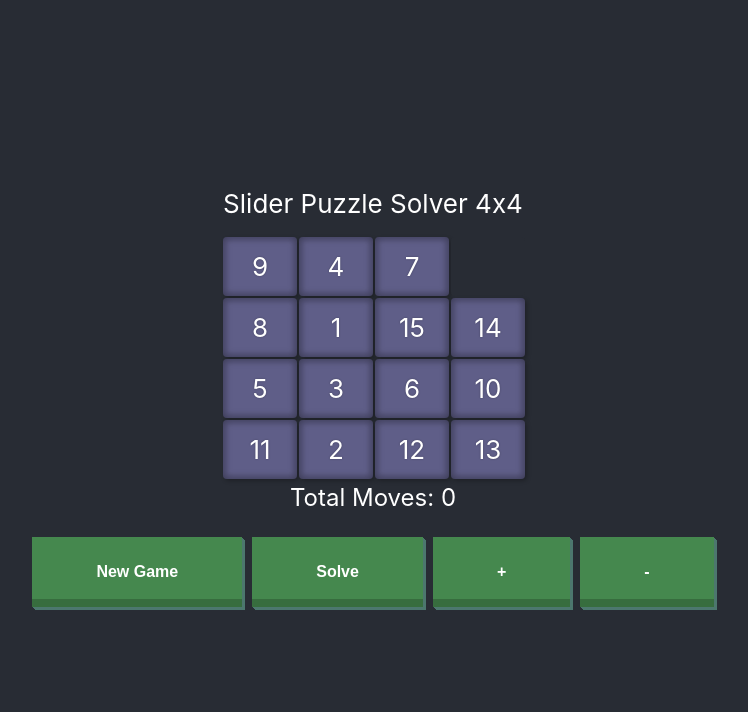
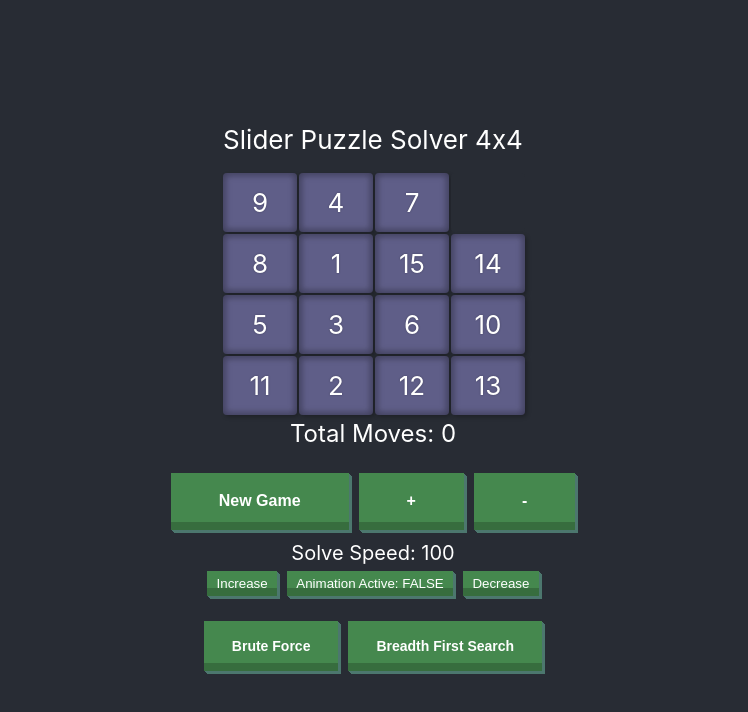
Before and after one commit to JoeyHentges/React-Sliding-Puzzle-Solver, a React (Create React App) app: page / in a window 1280 px wide. Shown: the top 712 px of the page, without its empty margins (267-1015 px from the left). Built offline with nearby package versions, Linux system fonts and the light colour scheme.

Commit message:
allow enabling/disabling animations and increasing/decreasing solve speed

```diff
--- a/src/SlidingPuzzle/Board/App.css
+++ b/src/SlidingPuzzle/Board/App.css
@@ -42,6 +42,10 @@ code {
   font-size: 24px;
 }
 
+.slider-msg-2 {
+  font-size: 20px;
+}
+
 .btn-new-game {
   margin-top: 20px;
 }
@@ -53,11 +57,34 @@ code {
   color: white;
   background: #45884e;
   border: none;
-  padding: 1.6em 4em;
+  padding: 1.2em 3em;
   transition: all 0.1s ease-out;
   box-shadow: inset 0 -8px 0 0 rgba(0, 0, 0, 0.2), 1px 1px 0 0 #4c776e,
     2px 2px 0 0 #4c776e, 3px 3px 0 0 #4c776e;
   margin: 5px;
+}
+.btn-new-game.smaller button {
+  font-size: 14px;
+  font-weight: 600;
+  padding: 1.2em 2em;
+  margin-top: 0px;
+}
+.btn-new-game.smaller-2 button {
+  font-size: 12px;
+  font-weight: 600;
+  padding: 1.2em 2em;
+  margin-top: 0px;
+}
+
+.speed-change-btn {
+  border: none;
+  color: white;
+  background: #45884e;
+  box-shadow: inset 0 -8px 0 0 rgba(0, 0, 0, 0.2), 1px 1px 0 0 #4c776e,
+    2px 2px 0 0 #4c776e, 3px 3px 0 0 #4c776e;
+  margin: 5px;
+  padding: 0.4em 0.7em;
+  transition: all 0.1s ease-out;
 }
 
 .btn-new-game button:hover {
--- a/src/SlidingPuzzle/Board/Puzzle.jsx
+++ b/src/SlidingPuzzle/Board/Puzzle.jsx
@@ -11,7 +11,10 @@ class Puzzle extends Component {
     this.state = {
       board,
       moves: 0,
-      isWin: checkBoard(board.getMatrix(), getFinalBoard(board.size))
+      isWin: checkBoard(board.getMatrix(), getFinalBoard(board.size)),
+      //animation true false - slows algorithm solving if true
+      animation: false,
+      animationSpeed: 100 // only matters if flase - if true, animation speed it fixed
     };
   }
 
@@ -84,7 +87,6 @@ class Puzzle extends Component {
     let message =
       (this.state.isWin ? 'Winner !!! ' : 'Total ') +
       `Moves: ${this.state.moves}`;
-
     return (
       <>
         Slider Puzzle Solver {this.state.board.size}x{this.state.board.size}
@@ -93,7 +95,6 @@ class Puzzle extends Component {
           <span className="slider-msg">{message}</span>
           <div className="btn-new-game">
             <button onClick={this.newGame}>New Game</button>
-            <button onClick={this.solve}>Solve</button>
             <button
               onClick={() => {
                 this.changeBoardSize(1);
@@ -109,6 +110,55 @@ class Puzzle extends Component {
               -
             </button>
           </div>
+          <span className="slider-msg-2">
+            Solve Speed: {this.state.animationSpeed}
+          </span>
+          <div>
+            <button
+              class="speed-change-btn"
+              onClick={() => {
+                this.setState(prevState => ({
+                  animationSpeed:
+                    prevState.animationSpeed >= 100
+                      ? prevState.animationSpeed < 10000
+                        ? prevState.animationSpeed + 100
+                        : prevState.animationSpeed
+                      : prevState.animationSpeed + 10
+                }));
+              }}
+            >
+              Increase
+            </button>
+            <button
+              class="speed-change-btn"
+              onClick={() => {
+                this.setState(prevState => ({
+                  animation: !prevState.animation
+                }));
+              }}
+            >
+              Animation Active: {this.state.animation.toString().toUpperCase()}
+            </button>
+            <button
+              class="speed-change-btn"
+              onClick={() => {
+                this.setState(prevState => ({
+                  animationSpeed:
+                    prevState.animationSpeed > 100
+                      ? prevState.animationSpeed - 100
+                      : prevState.animationSpeed > 10
+                      ? prevState.animationSpeed - 10
+                      : 10
+                }));
+              }}
+            >
+              Decrease
+            </button>
+          </div>
+          <div className="btn-new-game smaller">
+            <button onClick={this.solve}>Brute Force</button>
+            <button onClick={this.solve}>Breadth First Search</button>
+          </div>
         </div>
       </>
     );
--- a/src/SlidingPuzzle/Visualize/Visualize.js
+++ b/src/SlidingPuzzle/Visualize/Visualize.js
@@ -1,6 +1,11 @@
 import { findOpenBox } from '../Algorithm/Helpers';
 
 export function Visualize(SliderPuzzle, moves) {
+  if (!SliderPuzzle.state.animation) {
+    VisualizeNoAnimation(SliderPuzzle, moves);
+    return;
+  }
+
   const open = findOpenBox(SliderPuzzle.state.board.getMatrix());
   let pastMove = { row: open.row, column: open.column };
   for (let i = 0; i < moves.length; i += 1) {
@@ -29,6 +34,15 @@ export function Visualize(SliderPuzzle, moves) {
   }
 }
 
+const VisualizeNoAnimation = (SliderPuzzle, moves) => {
+  for (let i = 0; i < moves.length; i += 1) {
+    const { row, column } = moves[i];
+    setTimeout(() => {
+      SliderPuzzle.move(column, row);
+    }, SliderPuzzle.state.animationSpeed * i);
+  }
+};
+
 const getDirection = (currentRow, currentColumn, newRow, newColumn) => {
   if (currentRow < newRow) {
     return 'move-down';
```
